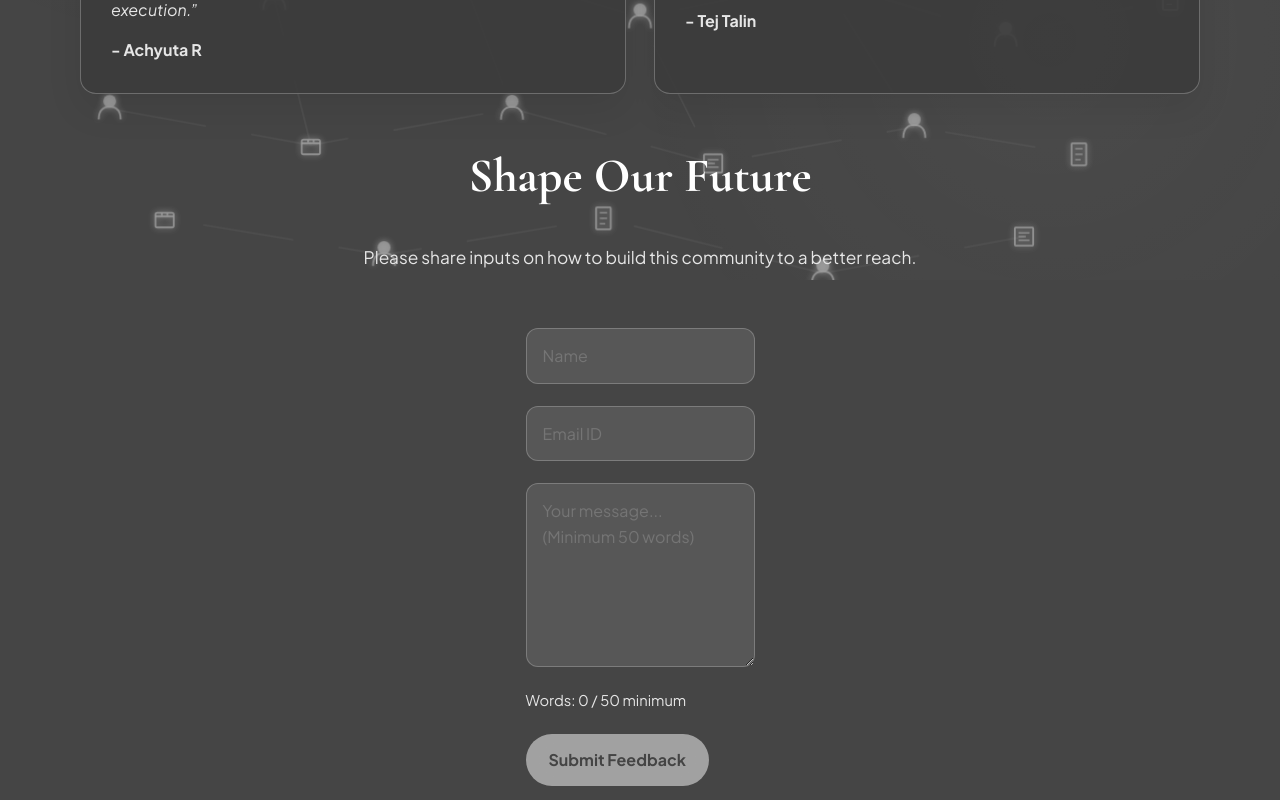
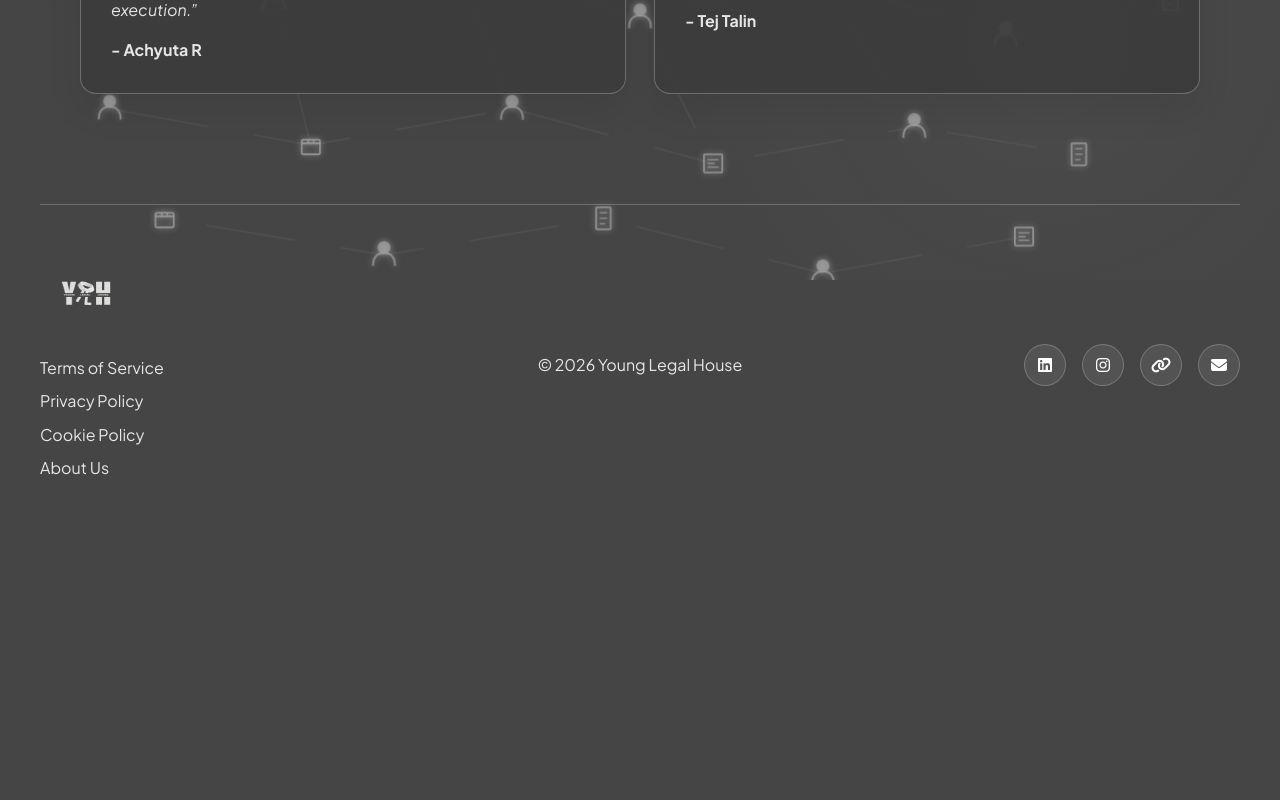
Before and after one commit to TejTalin/young-legal-house, a Next.js app: page /about in a window 1280 px wide. Shown: the part 520-1320 px from the top of the page. After the commit the page ends 1045 px from the top, so only its background shows below. Built offline with nearby package versions, Linux system fonts and the light colour scheme.

Commit message:
Add files via upload

```diff
--- a/app/about/page.jsx
+++ b/app/about/page.jsx
@@ -1,24 +1,7 @@
 'use client';
-import { useState } from 'react';
 import NetworkBackground from '@/components/NetworkBackground';
 
 export default function AboutPage() {
-  const [wordCount, setWordCount] = useState(0);
-  const [message, setMessage] = useState('');
-  const [submitted, setSubmitted] = useState(false);
-
-  const handleMessageChange = (e) => {
-    const val = e.target.value;
-    setMessage(val);
-    const words = val.trim() === '' ? 0 : val.trim().split(/\s+/).length;
-    setWordCount(words);
-  };
-
-  const handleSubmit = (e) => {
-    e.preventDefault();
-    setSubmitted(true);
-  };
-
   return (
     <>
       <NetworkBackground />
@@ -60,40 +43,6 @@ export default function AboutPage() {
           </div>
         </section>
 
-        {/* Feedback Form */}
-        <section className="container form-section">
-          <h2 className="form-title">Shape Our Future</h2>
-          <p className="form-subtitle" style={{ textAlign: 'center' }}>
-            Please share inputs on how to build this community to a better reach.
-          </p>
-
-          {submitted ? (
-            <p style={{ textAlign: 'center', color: 'var(--grey-text)', fontSize: '1.1rem' }}>
-              ✅ Thank you for your feedback! We&apos;ll take it into account.
-            </p>
-          ) : (
-            <form className="glass-form" onSubmit={handleSubmit}>
-              <input type="text" placeholder="Name" required className="glass-input" />
-              <input type="email" placeholder="Email ID" required className="glass-input" />
-              <textarea
-                placeholder="Your message... (Minimum 50 words)"
-                rows={6}
-                required
-                className="glass-input"
-                value={message}
-                onChange={handleMessageChange}
-              />
-              <div className="word-count-indicator">Words: {wordCount} / 50 minimum</div>
-              <button
-                type="submit"
-                className="btn-main glass-pill"
-                disabled={wordCount < 50}
-              >
-                Submit Feedback
-              </button>
-            </form>
-          )}
-        </section>
       </main>
     </>
   );
```
